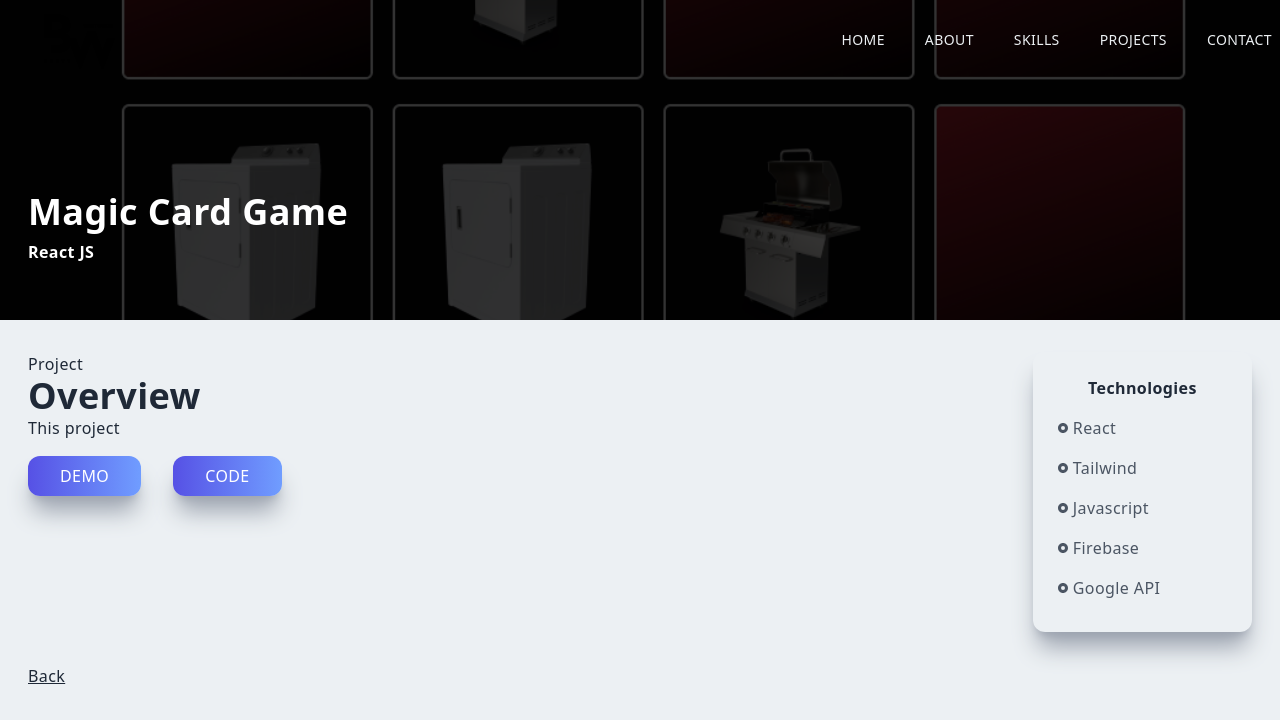
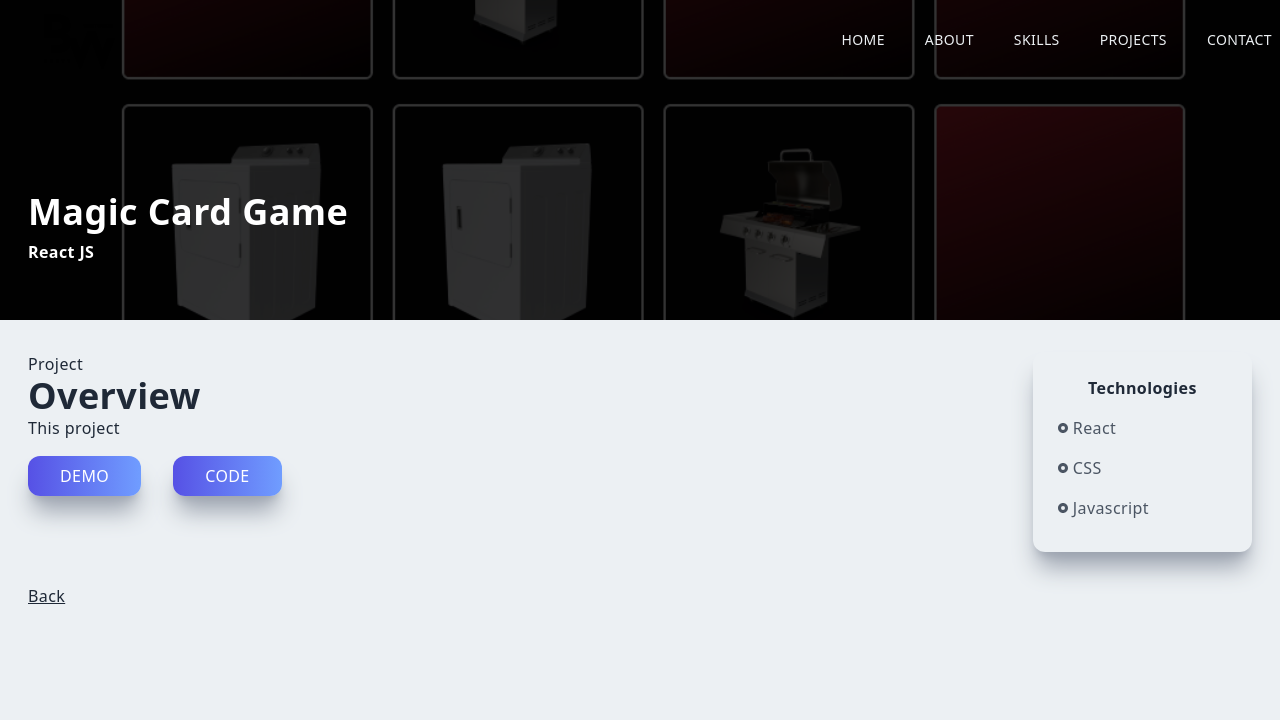
Before and after one commit to bwestwood11/nextjs-personal-portfolio, a Next.js app: page /cardGame in a window 1280 px wide. Shown: the top 720 px of the page. Built offline with nearby package versions, Linux system fonts and the light colour scheme.

Commit message:
change to projects

```diff
--- a/pages/cardGame.jsx
+++ b/pages/cardGame.jsx
@@ -27,7 +27,7 @@ const cardGame = () => {
           <p>Project</p>
           <h2>Overview</h2>
           <p>This project </p>
-          <a href="https://bit.ly/3EeMN0E">
+          <a href="https://applianceplugcardgame.netlify.app">
           <button className="px-8 py-2 mt-4 mr-8">Demo</button>
           </a>
           <a href="https://github.com/bwestwood11/cardgame.git">
@@ -44,16 +44,10 @@ const cardGame = () => {
                 <RiRadioButtonFill className="pr-1" /> React
               </p>
               <p className="text-gray-600 py-2 flex items-center">
-                <RiRadioButtonFill className="pr-1" /> Tailwind
+                <RiRadioButtonFill className="pr-1" /> CSS
               </p>
               <p className="text-gray-600 py-2 flex items-center">
                 <RiRadioButtonFill className="pr-1" /> Javascript
-              </p>
-              <p className="text-gray-600 py-2 flex items-center">
-                <RiRadioButtonFill className="pr-1" /> Firebase
-              </p>
-              <p className="text-gray-600 py-2 flex items-center">
-                <RiRadioButtonFill className="pr-1" /> Google API
               </p>
             </div>
           </div>
--- a/pages/fitness.jsx
+++ b/pages/fitness.jsx
@@ -27,10 +27,14 @@ const fitness = () => {
           <p>Project</p>
           <h2>Overview</h2>
           <p>Describe the project here.</p>
-          <button className="px-8 py-2 mt-4 mr-8">Demo</button>
-          <button className="px-8 py-2 mt-4" py-2 mt-4>
-            Code
-          </button>
+          <a href="https://brettwestwood-gym.netlify.app/">
+            <button className="px-8 py-2 mt-4 mr-8">Demo</button>
+          </a>
+          <a href="https://github.com/bwestwood11/brettwestwoodfitnessapp">
+            <button className="px-8 py-2 mt-4" py-2 mt-4>
+              Code
+            </button>
+          </a>
         </div>
         <div className="col-span-4 md:col-span-1 shadow-xl shadow-gray-400 rounded-xl p-4">
           <div className="p-2">
@@ -54,10 +58,9 @@ const fitness = () => {
             </div>
           </div>
         </div>
-        <Link href='/#projects'>
-          <p className="underline cursor-pointer" >Back</p>
+        <Link href="/#projects">
+          <p className="underline cursor-pointer">Back</p>
         </Link>
-
       </div>
     </div>
   );
--- a/pages/restaurant.jsx
+++ b/pages/restaurant.jsx
@@ -26,12 +26,14 @@ const restaurant = () => {
         <div className="col-span-4">
           <p>Project</p>
           <h2>Overview</h2>
-          <p>Describe the project here.</p>
-          <button className="px-8 py-2 mt-4 mr-8">Demo</button>
+          <p>Describe the project here.</p>{" "}
+          <a href="https://restaurantclonebybrettwestwood.netlify.app/">
+            <button className="px-8 py-2 mt-4 mr-8">Demo</button>
+          </a>
           <a href="https://github.com/bwestwood11/Restaurant-JS-HTML-CSS">
-          <button className="px-8 py-2 mt-4" py-2 mt-4>
-            Code
-          </button>
+            <button className="px-8 py-2 mt-4" py-2 mt-4>
+              Code
+            </button>
           </a>
         </div>
         <div className="col-span-4 md:col-span-1 shadow-xl shadow-gray-400 rounded-xl p-4">
@@ -56,10 +58,9 @@ const restaurant = () => {
             </div>
           </div>
         </div>
-        <Link href='/#projects'>
-          <p className="underline cursor-pointer" >Back</p>
+        <Link href="/#projects">
+          <p className="underline cursor-pointer">Back</p>
         </Link>
-
       </div>
     </div>
   );
```
